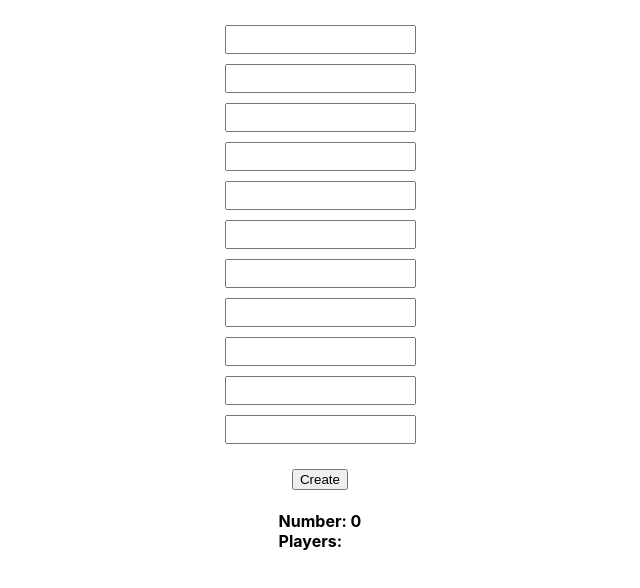
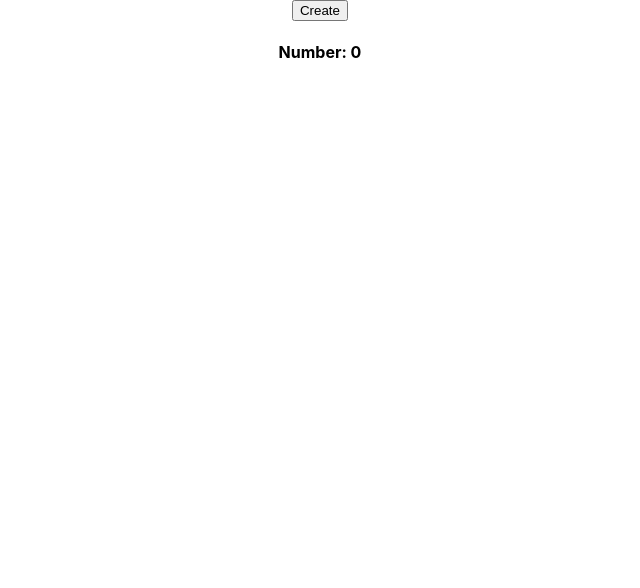
Before and after one commit to Alaforgia/BOTCT-Game-Generator, a Next.js app: page /NumberRandomizer in a window 1280 px wide. Shown: the top 588 px of the page, without its empty margins (320-960 px from the left). Built offline with nearby package versions, Linux system fonts and the light colour scheme.

Commit message:
working on inputs to appear on number randomizer page

```diff
--- a/pages/NumberRandomizer.tsx
+++ b/pages/NumberRandomizer.tsx
@@ -1,5 +1,6 @@
 import styled, { css } from "styled-components";
 import { useEffect, useState } from "react";
+import Home from ".";
 
 const Wrapper = styled.main`
   display: flex;
@@ -29,9 +30,10 @@ const Output = styled.h4``;
 
 type Player = [{ id: number; name: string }];
 
-function NumberRandomizer() {
+function NumberRandomizer({ inputs }: any) {
   const [num, setNum] = useState(0);
-  const [players, setPlayer]: any = useState<Player[]>([]);
+  const [players, setPlayers]: any = useState<Player[]>([]);
+  const [numOfPlayers, setNumOfPlayers] = useState(0);
 
   useEffect(() => {
     // setPlayer();
@@ -56,25 +58,50 @@ function NumberRandomizer() {
     // });
   };
 
-  const handleChange = (event: any) => {
-    // event.preventDefault();
-    const toArray = Object.values(players);
-    if (toArray === undefined || null) {
-      const values = Object.values(players);
-    } else {
-      console.log(players);
-    }
-    const arrayMap: any = toArray.forEach((element) => console.log(element));
-    const value = event.target.value;
-    setPlayer(arrayMap);
-    setPlayer(value);
+  // const handleChange = (event: any) => {
+  //   // event.preventDefault();
+  //   const toArray = Object.values(players);
+  //   if (toArray === undefined || null) {
+  //     const values = Object.values(players);
+  //   } else {
+  //     console.log(players);
+  //   }
+  //   const arrayMap: any = toArray.forEach((element) => console.log(element));
+  //   const value = event.target.value;
+  //   setPlayer(arrayMap);
+  //   setPlayer(value);
 
-    console.log("handle change = ", arrayMap);
-  };
+  //   console.log("handle change = ", arrayMap);
+  // };
   // const toArray = Object.values(players);
   // console.log("map =", toArray);
 
   // console.log("what is this = ", typeof players);
+  const player: any = [];
+
+  const onClickNumberOfPlayers = (e: any): any => {
+    const numOfPlayers = e.target.value;
+
+    setNumOfPlayers(numOfPlayers);
+    if (numOfPlayers > 0) {
+      const generateInputs: any = Array.from(Array(Number(e.target.value)).keys());
+      setPlayers(generateInputs);
+    } else {
+      setPlayers([]);
+    }
+  };
+
+  const addInputs = ({ inputs }: any): any => {
+    return players.map((persons: any): any => (
+      <input
+        name="inputs"
+        key={persons}
+        type="text"
+        value={inputs}
+        // onChange={onClickNumberOfPlayers}
+      ></input>
+    ));
+  };
 
   return (
     <div>
@@ -86,36 +113,18 @@ function NumberRandomizer() {
             </div>
           );
         })} */}
-        <Forms onSubmit={handlePlayerSubmit}>
-          {/* <Input type="text" value={players.name} onChange={handleChange}></Input> */}
-          <Input type="text" onChange={handleChange}></Input>
-          <Input type="text" onChange={handleChange}></Input>
-          <Input type="text" onChange={handleChange}></Input>
-          <Input type="text" onChange={handleChange}></Input>
-          <Input type="text" onChange={handleChange}></Input>
-          <Input type="text" onChange={handleChange}></Input>
-          <Input type="text" onChange={handleChange}></Input>
-          <Input type="text" onChange={handleChange}></Input>
-          <Input type="text" onChange={handleChange}></Input>
-          <Input type="text" onChange={handleChange}></Input>
-          <Input type="text" onChange={handleChange}></Input>
-          {/* <Input type="text" value={players} onChange={(e: any) => setPlayer(e.target.value)}></Input>
-          <Input type="text" value={players} onChange={(e: any) => setPlayer(e.target.value)}></Input>
-          <Input type="text" value={players} onChange={(e: any) => setPlayer(e.target.value)}></Input>
-          <Input type="text" value={players} onChange={(e: any) => setPlayer(e.target.value)}></Input>
-          <Input type="text" value={players} onChange={(e: any) => setPlayer(e.target.value)}></Input>
-          <Input type="text" value={players} onChange={(e: any) => setPlayer(e.target.value)}></Input>
-          <Input type="text" value={players} onChange={(e: any) => setPlayer(e.target.value)}></Input>
-          <Input type="text" value={players} onChange={(e: any) => setPlayer(e.target.value)}></Input>
-          <Input type="text" value={players} onChange={(e: any) => setPlayer(e.target.value)}></Input> */}
-        </Forms>
+        {/* <Forms onSubmit={handlePlayerSubmit}> */}
+        {/* <Input type="text" onChange={handleChange}></Input> */}
+        {/* </Forms> */}
+        {/* <input type="text" value={numOfPlayers} onChange={onClickNumberOfPlayers}></input> */}
         <Button onClick={() => numberButtonHandler()}>Create</Button>
         <Output>
           Number: {num} <br></br>
-          Players: {players}
+          {/* Players: {players} */}
           {/* {players.map((player: any, index: any): any => {
             return <div key={player.id}>{players.player}</div>;
           })} */}
+          <form>{players.length ? <div>{addInputs({ inputs })}</div> : null}</form>
         </Output>
       </Wrapper>
     </div>
```
Also changed, not shown: pages/index.tsx (+24 -10 lines).
